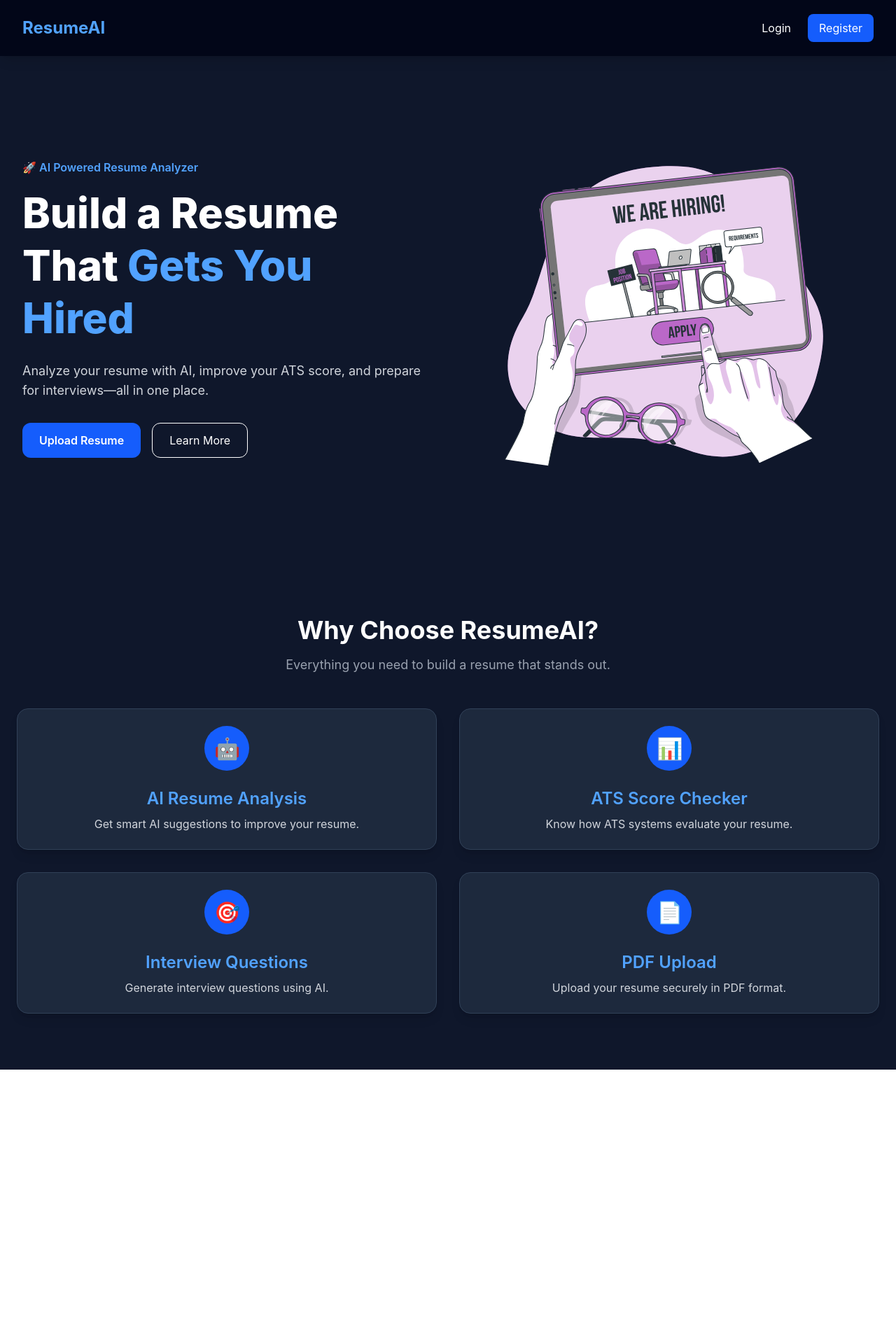
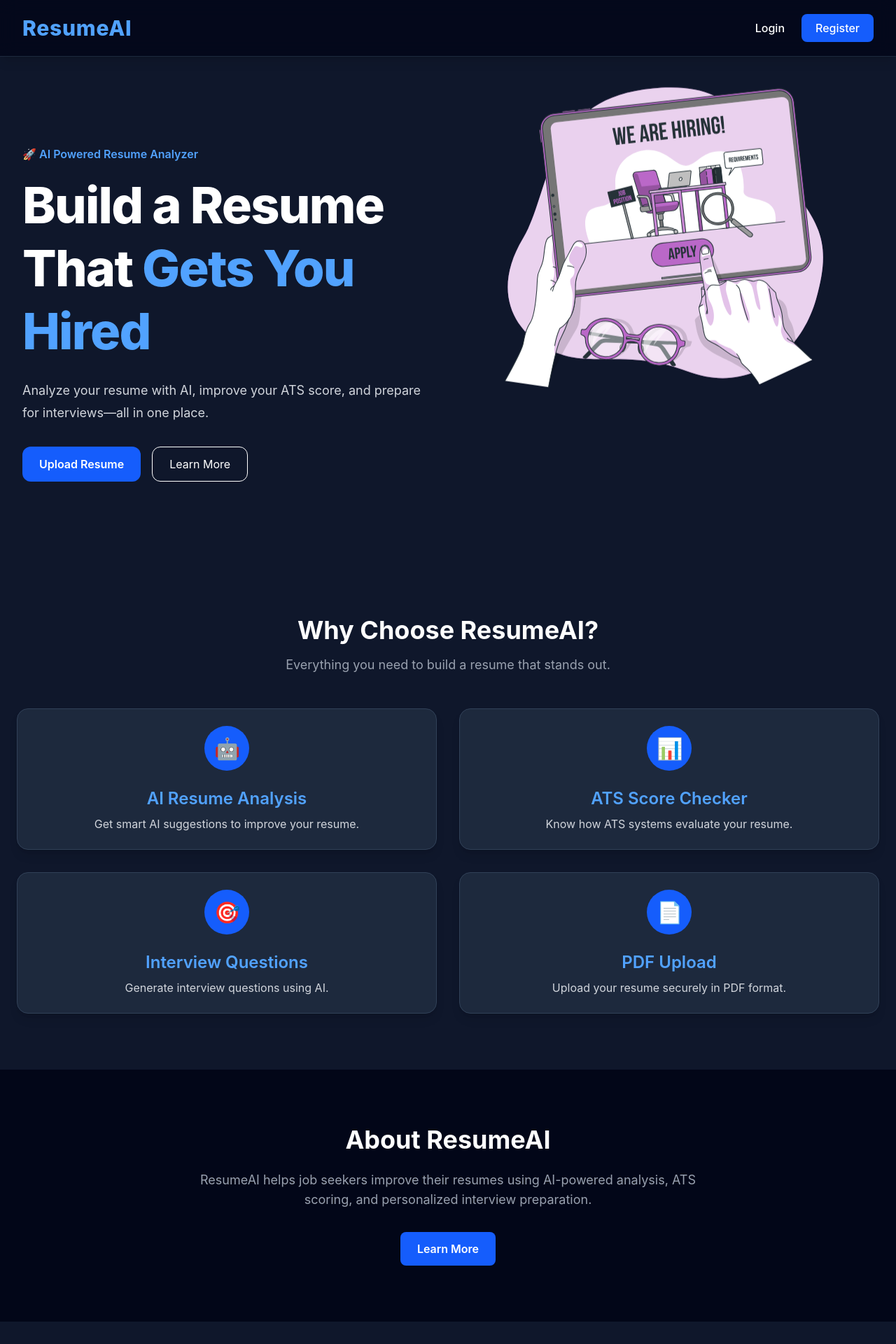
Before and after one commit to navneetsharma45/ResumeAI, a React (Vite) app in the folder frontend/: page / in a window 1280 px wide. Shown: the top 1920 px of the page at 70% size. Before the commit the page ends 1528 px from the top, so only its background shows below. Built offline with nearby package versions, Linux system fonts and the light colour scheme.

Commit message:
Improve landing page UI

```diff
--- /dev/null
+++ b/frontend/src/components/About.tsx
@@ -0,0 +1,21 @@
+function About() {
+  return (
+     <section className="bg-slate-950 py-20 text-white">
+    <div className="mx-auto flex max-w-7xl flex-col items-center px-6 text-center">
+      <h2 className="text-4xl font-bold">
+        About ResumeAI
+      </h2>
+
+      <p className="mx-auto mt-6 max-w-3xl text-lg text-gray-400">
+        ResumeAI helps job seekers improve their resumes using AI-powered
+        analysis, ATS scoring, and personalized interview preparation.
+      </p>
+      <button className="mt-8 rounded-lg bg-blue-600 px-6 py-3 font-semibold transition duration-300 hover:scale-105 hover:bg-blue-700">
+  Learn More
+</button>
+    </div>
+  </section>
+  );
+}
+
+export default About;
--- /dev/null
+++ b/frontend/src/components/Footer.tsx
@@ -0,0 +1,9 @@
+function Footer() {
+  return (
+    <footer className="bg-slate-900 py-8 text-center text-gray-400">
+      <p>© 2026 ResumeAI. All rights reserved.</p>
+    </footer>
+  );
+}
+
+export default Footer;
--- a/frontend/src/components/Hero.tsx
+++ b/frontend/src/components/Hero.tsx
@@ -2,7 +2,7 @@
 
 function Hero() {
   return (
-    <section className="min-h-screen bg-slate-900 text-white flex items-center px-8 pt-20">
+    <section className="flex min-h-screen items-center bg-slate-900 px-8 pt-24 text-white">
       <div className="mx-auto flex max-w-7xl flex-col items-center gap-12 md:flex-row">
 
         {/* Left Side */}
@@ -11,22 +11,22 @@
             🚀 AI Powered Resume Analyzer
           </p>
 
-          <h1 className="text-5xl font-extrabold leading-tight md:text-6xl">
+          <h1 className="text-5xl font-extrabold leading-tight tracking-tight md:text-7xl">
             Build a Resume That
             <span className="text-blue-400"> Gets You Hired</span>
           </h1>
 
-          <p className="mt-6 text-lg text-gray-300">
+          <p className="mt-6 max-w-xl text-lg leading-8 text-gray-300">
             Analyze your resume with AI, improve your ATS score,
             and prepare for interviews—all in one place.
           </p>
 
           <div className="mt-8 flex gap-4">
-            <button className="rounded-xl bg-blue-600 px-6 py-3 font-semibold hover:bg-blue-700">
+            <button className="rounded-xl bg-blue-600 px-6 py-3 font-semibold transition duration-300 hover:scale-105 hover:bg-blue-700">
               Upload Resume
             </button>
 
-            <button className="rounded-xl border border-white px-6 py-3 hover:bg-white hover:text-slate-900">
+            <button className="rounded-xl border border-white px-6 py-3 transition duration-300 hover:scale-105 hover:bg-white hover:text-slate-900">
               Learn More
             </button>
           </div>
@@ -37,7 +37,7 @@
           <img
             src={heroImage}
             alt="Resume AI Illustration"
-            className="w-full max-w-lg mx-auto"
+            className="mx-auto w-full max-w-lg animate-bounce"
           />
         </div>
 
--- a/frontend/src/components/Navbar.tsx
+++ b/frontend/src/components/Navbar.tsx
@@ -1,16 +1,16 @@
 function Navbar() {
   return (
-    <nav className="fixed top-0 left-0 w-full flex items-center justify-between px-8 py-5 bg-slate-950 text-white shadow-lg">
-      <h1 className="text-2xl font-bold text-blue-400">
+    <nav className="fixed top-0 left-0 z-50 flex w-full items-center justify-between border-b border-slate-800 bg-slate-950/80 px-8 py-5 text-white shadow-lg backdrop-blur-md">
+      <h1 className="text-3xl font-extrabold tracking-wide text-blue-400">
         ResumeAI
       </h1>
 
       <div className="space-x-6">
-        <button className="hover:text-blue-400">
+        <button className="font-medium transition duration-300 hover:text-blue-400">
           Login
         </button>
 
-        <button className="rounded-lg bg-blue-600 px-4 py-2 hover:bg-blue-700">
+        <button className="rounded-lg bg-blue-600 px-5 py-2 font-medium transition duration-300 hover:scale-105 hover:bg-blue-700">
           Register
         </button>
       </div>
--- a/frontend/src/pages/Home.tsx
+++ b/frontend/src/pages/Home.tsx
@@ -1,6 +1,8 @@
 import Navbar from "../components/Navbar";
 import Hero from "../components/Hero";
 import Features from "../components/Features";
+import About from "../components/About";
+import Footer from "../components/Footer";
 
 function Home() {
   return (
@@ -8,6 +10,8 @@
       <Navbar />
       <Hero />
       <Features />
+      <About />
+      <Footer />
     </>
   );
 }
```
